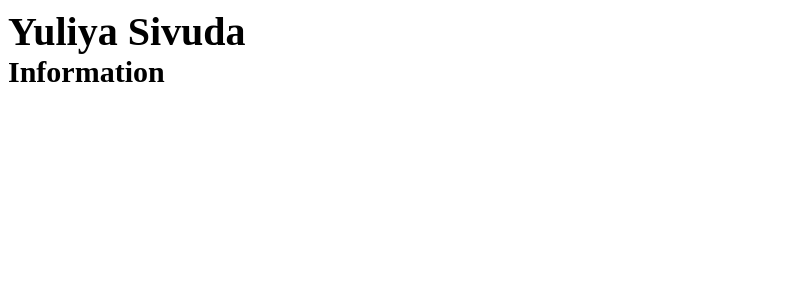
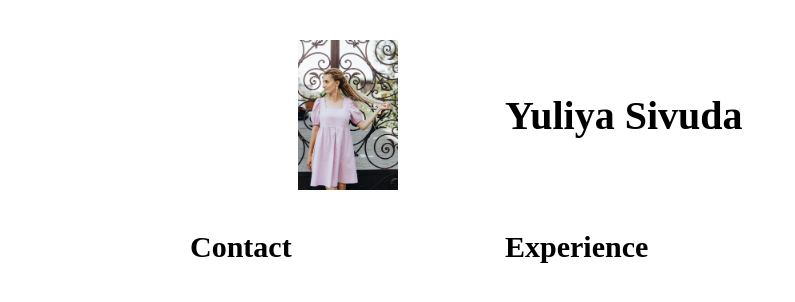
Before and after one commit to Malabarka/rsschool-cv, a plain HTML site: page index.html in a window 1280 px wide. Shown: the whole page, without its empty margins (0-795 px from the left). Drawn offline with Linux system fonts and the light colour scheme.

Commit message:
feat: add basic markup to html and styles to css

```diff
--- a/index.html
+++ b/index.html
@@ -8,8 +8,31 @@
 </head>
 
 <body>
-    <div class="title">Yuliya Sivuda</div>
-    <div class="headline">Information</div>
+    <div class="page-wrapper">
+        <div class="header">
+            <div class="left-column">
+                <img src="img/profile_photo.jpg" width="100" alt="Profile-photo">
+            </div>
+            <div class="right-column">
+                <div class="title">Yuliya Sivuda</div>
+            </div>
+        </div>
+        <div class="content">
+            <div class="left-column">
+                <div class="headline">Contact</div>
+            </div>
+            <div class="right-column">
+                <div class="headline">
+                    Experience
+                </div>
+                <p class="text">
+
+                </p>
+            </div>
+        </div>
+
+
+    </div>
 </body>
 
 </html>
--- a/styles/style.css
+++ b/styles/style.css
@@ -1,3 +1,56 @@
+*,
+body {
+    margin: 0;
+    padding: 0;
+    /* TODO: remove extra border */
+    /* border: 1px solid black; */
+}
+
+.page-wrapper {
+    max-width: 900px;
+    margin: 0 auto;
+}
+
+.header,
+.content {
+    width: 100%;
+    display: flex;
+    flex-direction: row;
+}
+
+.header {
+    padding: 40px 0 40px;
+    justify-content: space-around;
+    align-items: center;
+}
+
+.content {
+    justify-content: space-between;
+}
+
+.left-column {
+    max-width: 35%;
+    width: 35%;
+}
+
+.right-column {
+    max-width: 65%;
+    width: 65%;
+}
+
+.header .left-column {
+    display: flex;
+    justify-content: center;
+    align-items: center;
+}
+
+.content .left-column,
+.content .right-column {
+    display: flex;
+    flex-direction: column;
+    justify-content: flex-start;
+}
+
 .title {
     font-size: 40px;
     font-weight: 900;
```
